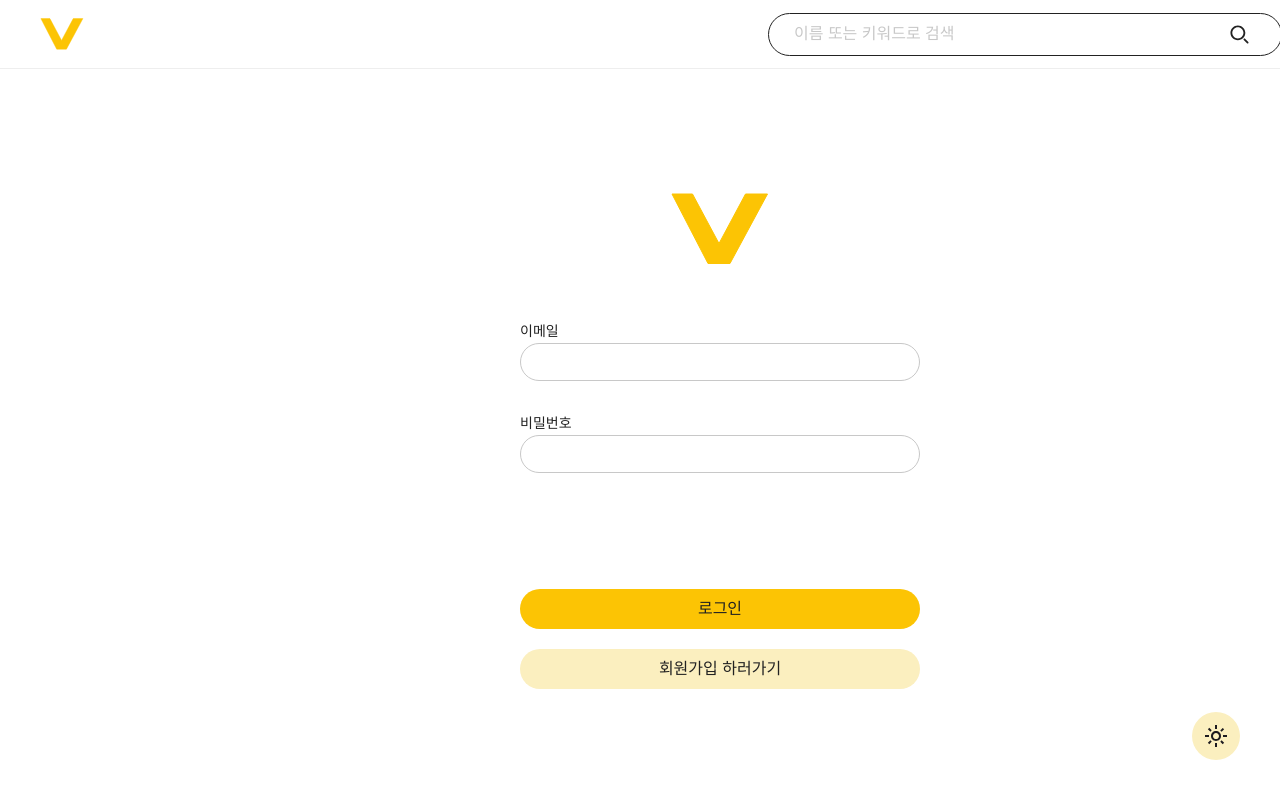
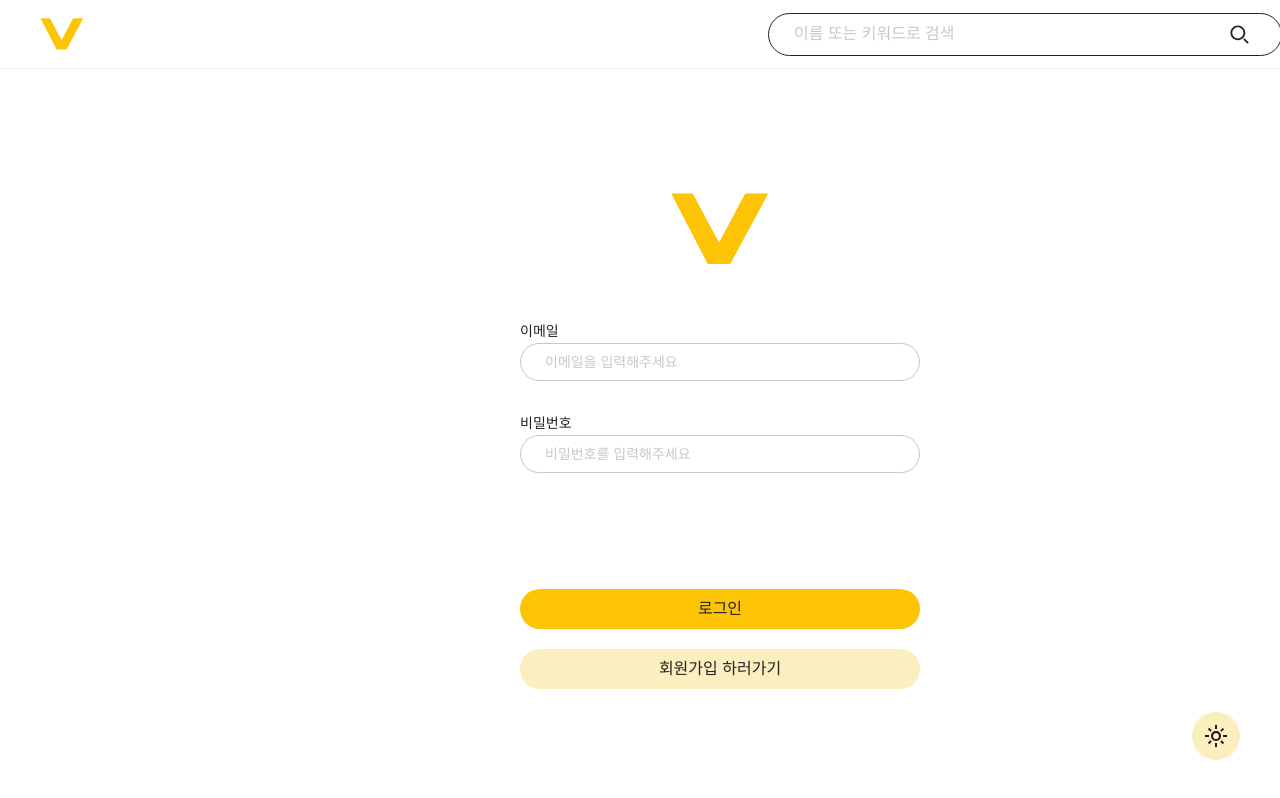
Before and after one commit to 5-rai/vive, a React (Vite) app: page /login in a window 1280 px wide. Shown: the top 798 px of the page. Built offline with nearby package versions, Linux system fonts and the light colour scheme; no server answers.

Commit message:
Fix: Login 페이지에도 InputLabel 변경 사항 반영

```diff
--- a/src/components/common/InputLabel.tsx
+++ b/src/components/common/InputLabel.tsx
@@ -26,7 +26,7 @@ export default function InputLabel({
           isWarning ? "text-red-accent" : "text-transparent select-none"
         )}
       >
-        {errorMessage ?? props.placeholder}
+        {errorMessage ?? props.placeholder + "."}
       </p>
     </fieldset>
   );
--- a/src/pages/Login.tsx
+++ b/src/pages/Login.tsx
@@ -52,7 +52,7 @@ export default function Login() {
             id="email"
             type="email"
             value={email.value}
-            message="이메일을 입력해주세요"
+            placeholder="이메일을 입력해주세요"
             isWarning={email.isWarning}
             onChange={(e) =>
               setEmail({ value: e.target.value, isWarning: false })
@@ -63,7 +63,7 @@ export default function Login() {
             id="password"
             type="password"
             value={password.value}
-            message="비밀번호를 입력해주세요"
+            placeholder="비밀번호를 입력해주세요"
             isWarning={password.isWarning}
             onChange={(e) =>
               setPassword({ value: e.target.value, isWarning: false })
```
